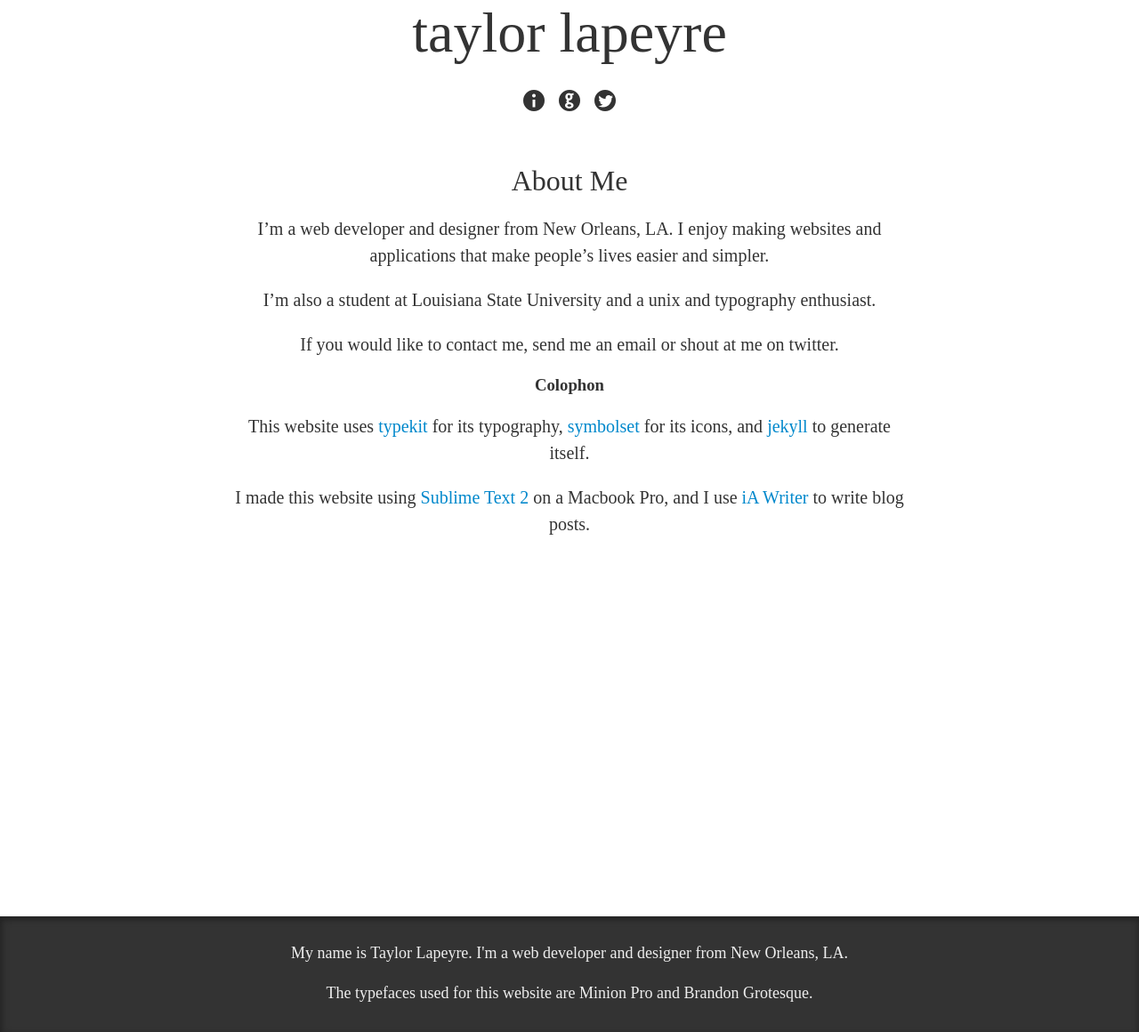
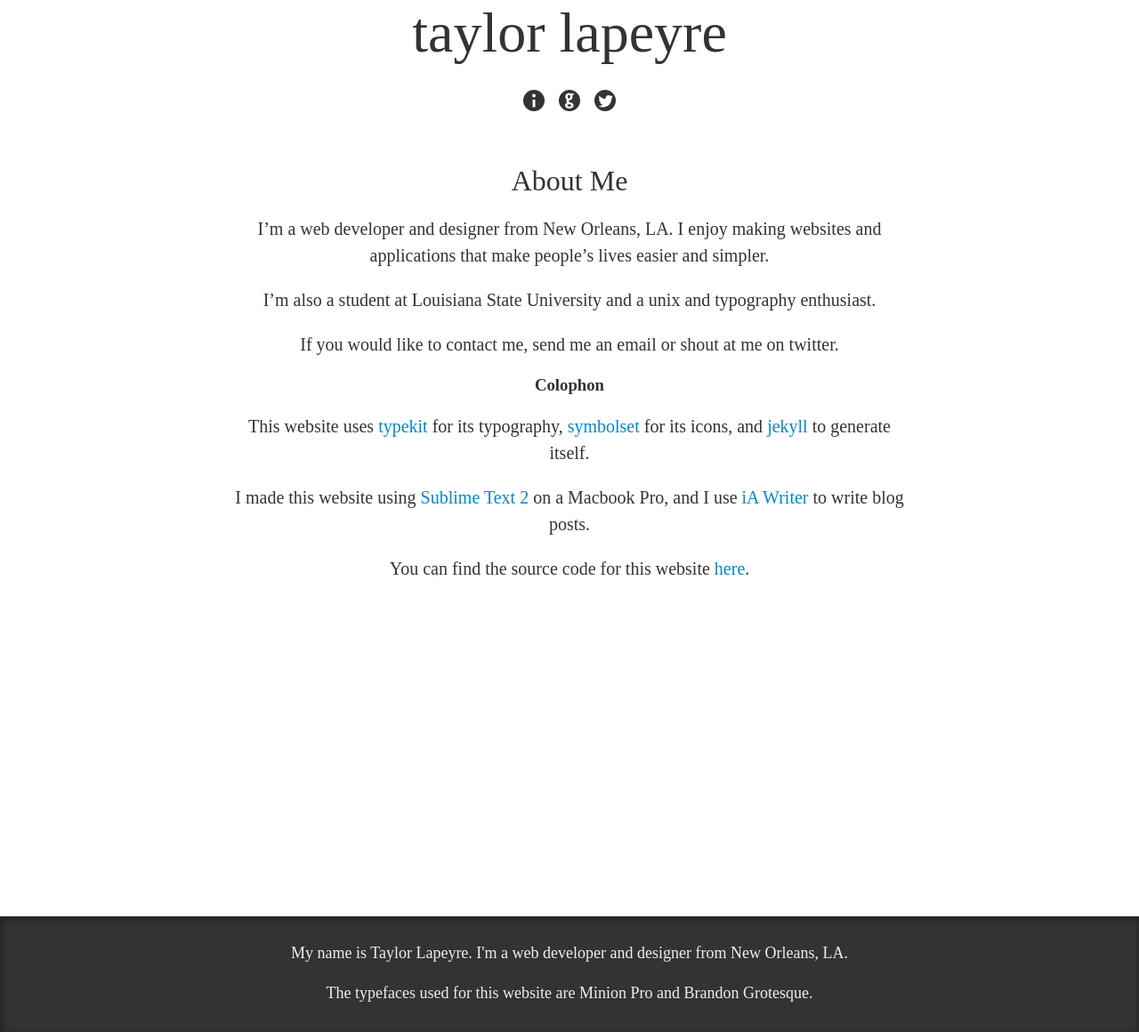
Before and after one commit to taylorlapeyre/taylorlapeyre.github.io, a Jekyll site: the page built from about.md, in a window 1280 px wide. Shown: the whole page at 89% size. Built offline with Jekyll 4.4.1, drawn with Linux system fonts in a browser that asks for light colours.

Commit message:
add source link to about

```diff
--- a/about.md
+++ b/about.md
@@ -14,3 +14,5 @@
 This website uses [typekit](https://typekit.com/) for its typography,  [symbolset](https://symbolset.com/) for its icons, and [jekyll](http://jekyllrb.com/) to generate itself.
 
 I made this website using [Sublime Text 2](http://www.sublimetext.com/) on a Macbook Pro, and I use [iA Writer](http://www.iawriter.com/) to write blog posts.
+
+You can find the source code for this website [here](https://github.com/taylorlapeyre/taylorlapeyre.me).
```
